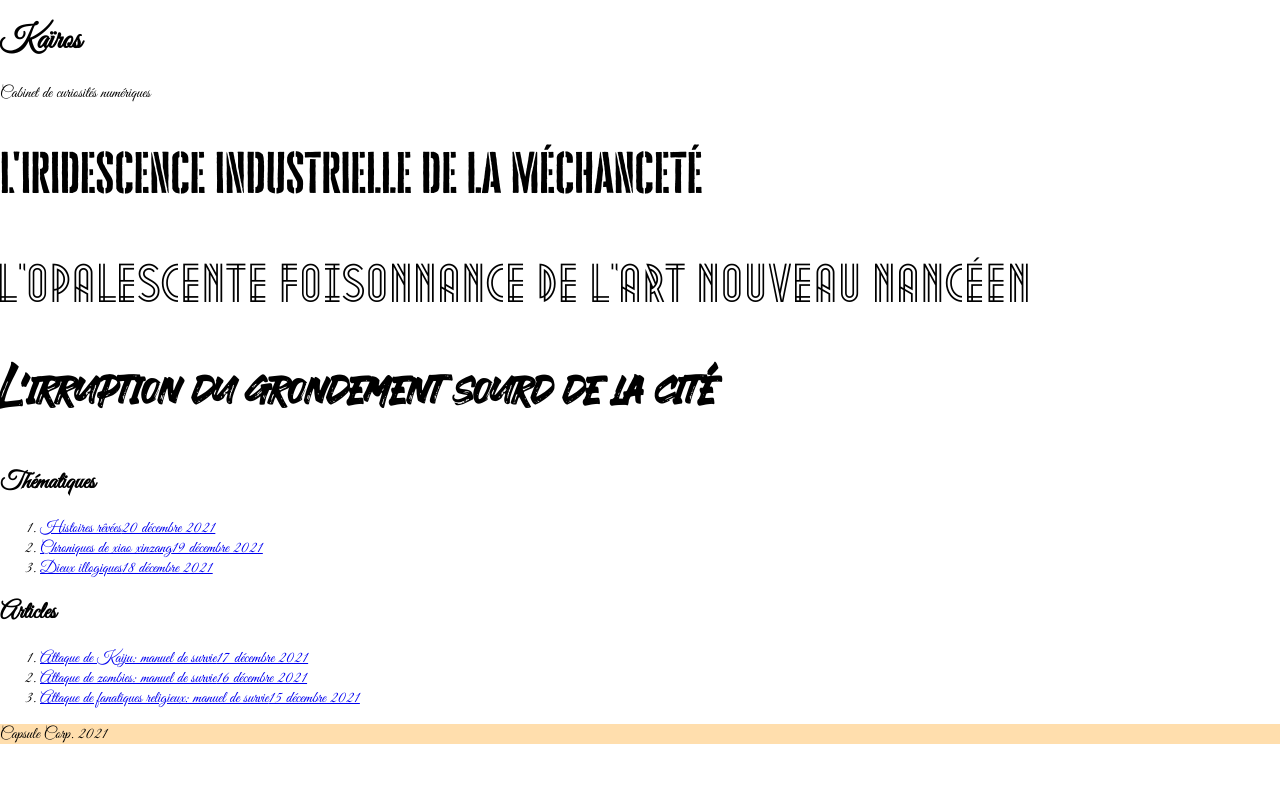
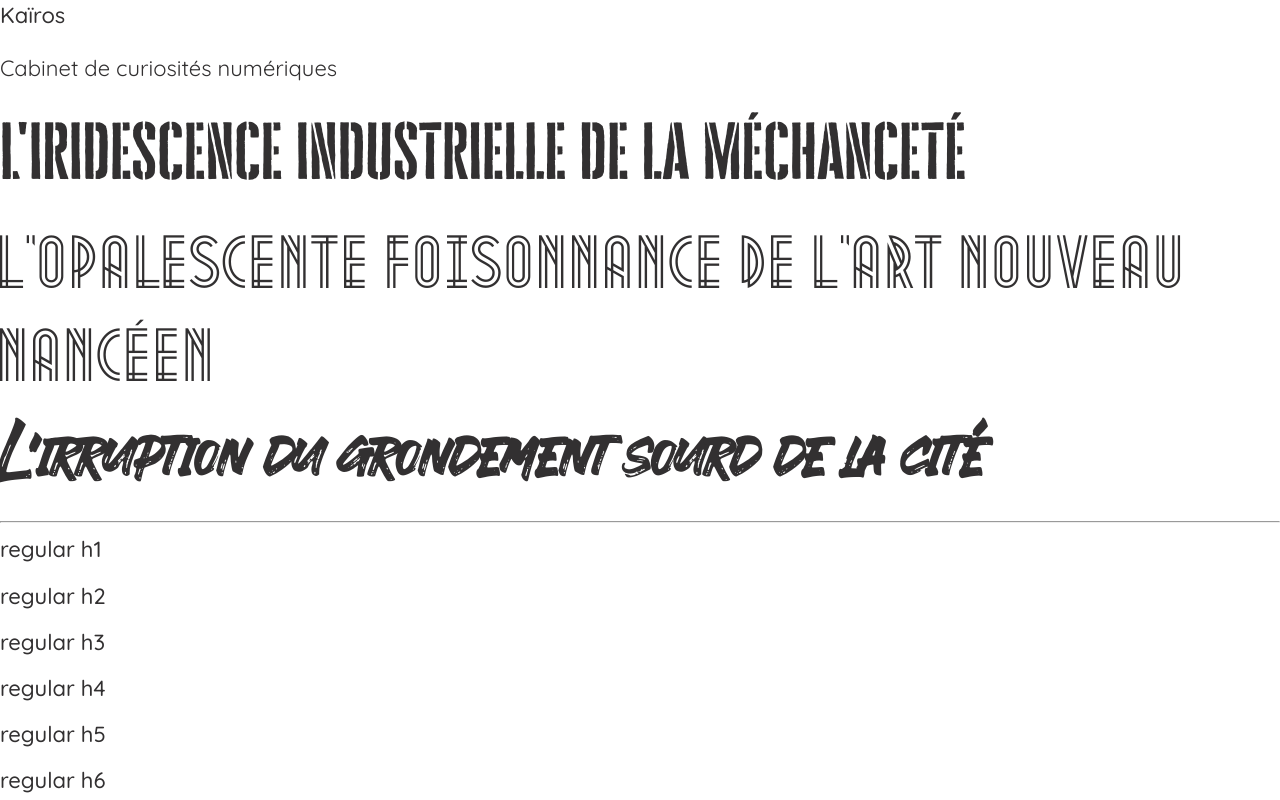
Before and after one commit to kairos666/indie-blog, a Next.js app: page / in a window 1280 px wide. Shown: the top 800 px of the page. Built offline with nearby package versions, Linux system fonts and the light colour scheme.

Commit message:
typographic mixins and functions

```diff
--- a/pages/index.tsx
+++ b/pages/index.tsx
@@ -24,6 +24,13 @@ const Home: NextPage = () => {
                     <h1 style={ { fontFamily: 'cheddar gothic', fontSize: '3rem', fontWeight: 400 } }>L'iridescence industrielle de la méchanceté</h1>
                     <h1 style={ { fontFamily: 'metropolis', fontSize: '3rem', fontWeight: 400 } }>L'opalescente foisonnance de l'art nouveau Nancéen</h1>
                     <h1 style={ { fontFamily: 'ever looser', fontSize: '3rem', fontWeight: 400 } }>L'irruption du grondement sourd de la cité</h1>
+                    <hr />
+                    <h1>regular h1</h1>
+                    <h2>regular h2</h2>
+                    <h3>regular h3</h3>
+                    <h4>regular h4</h4>
+                    <h5>regular h5</h5>
+                    <h6>regular h6</h6>
                 </section>
                 <section>
                     <h2>Thématiques</h2>
--- a/styles/_root.scss
+++ b/styles/_root.scss
@@ -1,5 +1,13 @@
-/* defaults colors */
 :root {
+    /* font families */
+    --ss-font: 'Quicksand', "Helvetica Neue", Arial, "Noto Sans", "Liberation Sans", sans-serif;
+    --sc-font: 'Great Vibes', cursive;
+    --mono-font: SFMono-Regular, Menlo, Monaco,Consolas, "Liberation Mono", "Courier New", monospace;
+    --d-font-indus: 'cheddar gothic', "Helvetica Neue", Arial, "Noto Sans", "Liberation Sans", sans-serif;
+    --d-font-retro: 'metropolis', "Helvetica Neue", Arial, "Noto Sans", "Liberation Sans", sans-serif;
+    --d-font-street: 'ever looser', "Helvetica Neue", Arial, "Noto Sans", "Liberation Sans", sans-serif;
+
+    /* defaults colors */
     @each $name, $color in $palette-a-colors {
         --#{ $name }: #{ $color };
     }
@@ -22,3 +30,9 @@ body.theme-c {
         --#{ $name }: #{ $color };
     }
 }
+
+@media (prefers-reduced-motion: no-preference){
+    :root {
+        scroll-behavior: smooth;
+    }
+}
--- /dev/null
+++ b/styles/_typography-utilities.scss
@@ -0,0 +1,77 @@
+@use "sass:map";
+@use "sass:math";
+
+@function fluid-px-range($start, $end, $min-width, $max-width) {
+    $startUnitless: strip-unit($start);
+    $endUnitless: strip-unit($end);
+    $minWidthUnitless: strip-unit($min-width);
+    $maxWidthUnitless: strip-unit($max-width);
+
+    @if $min-width < 0 or $max-width < 0 {
+        @error '🔴 fluid-clamp() min-width, max-width parameters should be positive values';
+    }
+    @if unit($min-width) != unit($max-width) {
+        @error '🔴 fluid-clamp() min-width, max-width parameters should be same unit';
+    }
+    @if unit($start) != unit($end) {
+      @error '🔴 fluid-clamp() start, end parameters should be same unit';
+    }
+
+    $slope: math.div(($endUnitless - $startUnitless), ($maxWidthUnitless - $minWidthUnitless));
+    $intercept: $end - ($slope * $maxWidthUnitless);
+
+    @return unquote("#{ $slope * 100vw } + #{ $intercept }");
+}
+
+@function fluid-clamp($start, $end, $min-width, $max-width, $multiplier: 1) {
+    @if $end >= $start {
+      @return unquote("clamp(#{ $start }, #{ fluid-px-range($start, $end, $min-width, $max-width) }, #{ $end })");
+    }
+    @else {
+      @return unquote("clamp(#{ $end }, #{ fluid-px-range($start, $end, $min-width, $max-width) }, #{ $start })");
+    }
+}
+
+/* size proprotional to line height */
+@function vertical-rythm($type, $multiplier: 1) {
+    $type-fluid-font-size: map.get($fluid-font, $type);
+
+    @if not $type-fluid-font-size {
+        @error '🔴 vertical-rythm - type is unknown';
+    }
+
+    $start: map.get($type-fluid-font-size, minSize);
+    $end: map.get($type-fluid-font-size, maxSize);
+    $min-width: map.get($type-fluid-font-size, minWidthFluidRange);
+    $max-width: map.get($type-fluid-font-size, maxWidthFluidRange);
+
+    $font-size-fluid: fluid-px-range($start, $end, $min-width, $max-width);
+    $line-height: map.get($type-fluid-font-size, lineHeight);
+    $final-multiplier: $line-height * $multiplier;
+
+    @if $end >= $start {
+        @return unquote("clamp(#{ $start * $final-multiplier }, #{ $final-multiplier } * (#{ fluid-px-range($start, $end, $min-width, $max-width) }), #{ $end * $final-multiplier })");
+    }
+    @else {
+        @return unquote("clamp(#{ $end * $final-multiplier }, #{ $final-multiplier } * (#{ fluid-px-range($start, $end, $min-width, $max-width) }), #{ $start * $final-multiplier })");
+    }
+}
+
+/**
+ typographic utility mixins
+**/
+@mixin fluid-typo-size($type) {
+    $type-fluid-font-size: map.get($fluid-font, $type);
+
+    @if not $type-fluid-font-size {
+        @error '🔴 fluid-typo-size - type is unknown';
+    }
+
+    $start: map.get($type-fluid-font-size, minSize);
+    $end: map.get($type-fluid-font-size, maxSize);
+    $min-width: map.get($type-fluid-font-size, minWidthFluidRange);
+    $max-width: map.get($type-fluid-font-size, maxWidthFluidRange);
+
+    font-size: fluid-clamp($start, $end, $min-width, $max-width);
+    line-height: map.get($type-fluid-font-size, lineHeight);
+}
--- a/styles/_util-functions.scss
+++ b/styles/_util-functions.scss
@@ -7,34 +7,3 @@
 
     @return $number;
 }
-
-@function fluid-px-range($start, $end, $min-width, $max-width) {
-    $startUnitless: strip-unit($start);
-    $endUnitless: strip-unit($end);
-    $minWidthUnitless: strip-unit($min-width);
-    $maxWidthUnitless: strip-unit($max-width);
-
-    @if $min-width < 0 or $max-width < 0 {
-        @error '🔴 fluid-clamp() min-width, max-width parameters should be positive values';
-    }
-    @if unit($min-width) != unit($max-width) {
-        @error '🔴 fluid-clamp() min-width, max-width parameters should be same unit';
-    }
-    @if unit($start) != unit($end) {
-      @error '🔴 fluid-clamp() start, end parameters should be same unit';
-    }
-
-    $slope: math.div(($endUnitless - $startUnitless), ($maxWidthUnitless - $minWidthUnitless));
-    $intercept: $end - ($slope * $maxWidthUnitless);
-
-    @return unquote("#{ $slope * 100vw } + #{ $intercept }");
-}
-
-@function fluid-font-size-clamp($start, $end, $min-width, $max-width) {
-    @if $end >= $start {
-      @return unquote("clamp(#{ $start }, #{ fluid-px-range($start, $end, $min-width, $max-width) }, #{ $end })");
-    }
-    @else {
-      @return unquote("clamp(#{ $end }, #{ fluid-px-range($start, $end, $min-width, $max-width) }, #{ $start })");
-    }
-}
--- a/styles/_variables.scss
+++ b/styles/_variables.scss
@@ -13,3 +13,11 @@ $rwd-breakpoints: (
   'medium': ( min-width:  992px ),
   'large':  ( min-width: 1200px )
 ) !default;
+
+// TYPOGRAPHY
+$fluid-font: (
+  'small': (minSize: 12px, maxSize: 16px, minWidthFluidRange: 767px, maxWidthFluidRange: 1200px, lineHeight: 1.4),
+  'base': (minSize: 16px, maxSize: 22px, minWidthFluidRange: 767px, maxWidthFluidRange: 1200px, lineHeight: 1.4),
+  'large': (minSize: 24px, maxSize: 32px, minWidthFluidRange: 767px, maxWidthFluidRange: 1200px, lineHeight: 1.4),
+  'xlarge': (minSize: 36px, maxSize: 48px, minWidthFluidRange: 767px, maxWidthFluidRange: 1200px, lineHeight: 1.4)
+) !default;
--- a/styles/globals.scss
+++ b/styles/globals.scss
@@ -1,20 +1,48 @@
+@use "sass:map";
+@use "sass:math";
+
 @import "variables";
-@import "fonts";
 @import "breakpoints-mixin";
 @import "util-functions";
+@import "typography-utilities";
 
+@import "fonts";
 @import "root";
 
 html,
 body {
+    $base-fluid-font-size: map.get($fluid-font, 'base');
+
+    font-family: var(--ss-font);
+    @include fluid-typo-size('base');
+    color: var(--darkest);
+
     padding: 0;
     margin: 0;
-    // SS fonts
-    // font-family: 'Quicksand', sans-serif;
-    // SC fonts
-    font-family: 'Great Vibes', cursive;
-    font-size: fluid-font-size-clamp(24px, 16px, 500px, 1000px);
-    //line-height: fluid-clamp(120%, 160%, 500px, 1000px);
+}
+
+h1, h2, h3, h4, h5, h6 {
+    @include fluid-typo-size('base');
+    font-family: var(--ss-font);
+    font-weight: 500;
+    margin-top:0;
+    margin-bottom: vertical-rythm('base', .5);
+    color: var(--darkest);
+}
+h1 {
+
+}
+h2 {
+
+}
+h3 {
+
+}
+h4 {
+
+}
+h5 {
+
 }
 
 footer {
```
